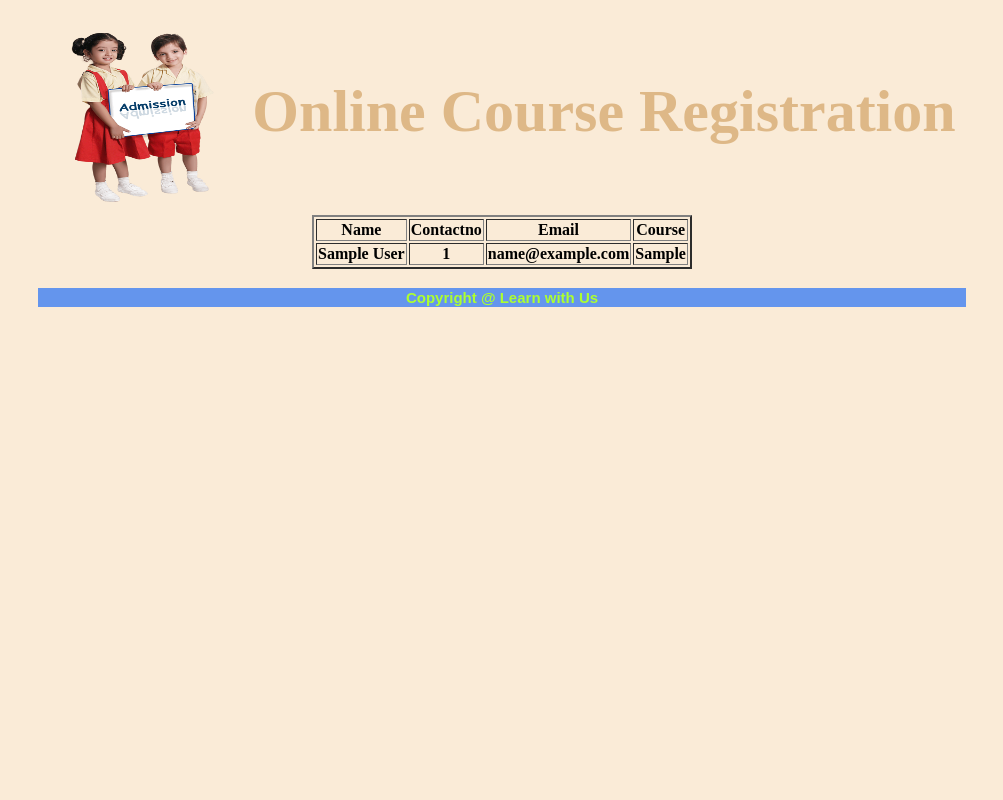
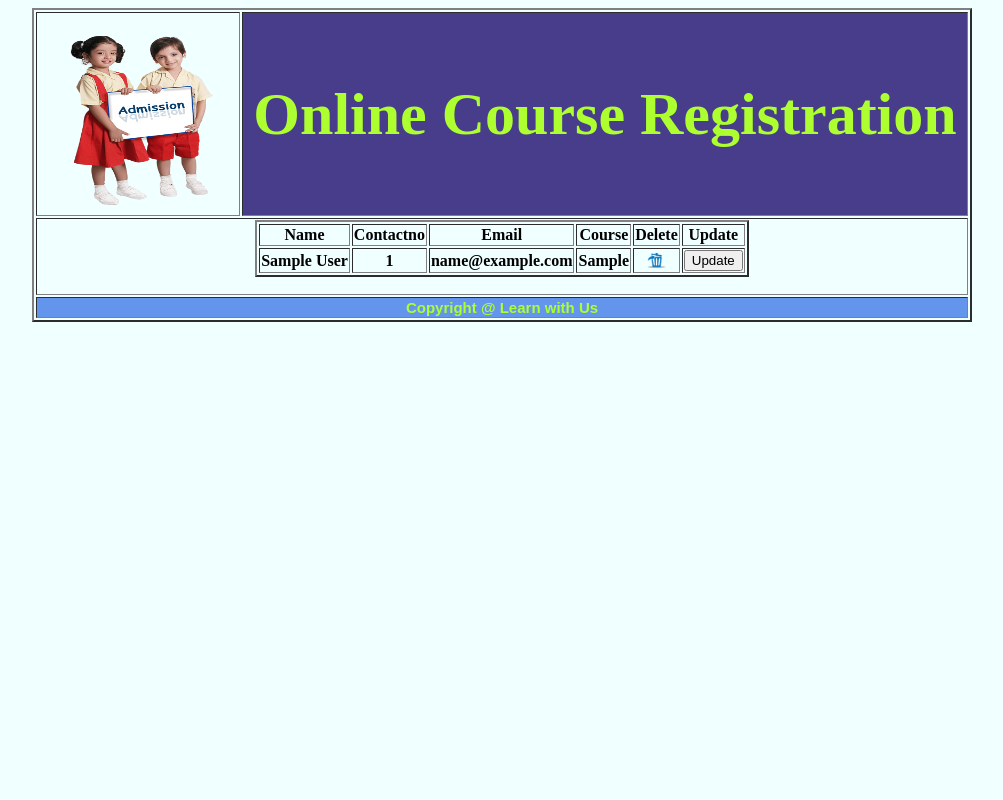
Before and after one commit to anishabhattacharya/OCR, a Django app: page /enrolled_course/ in a window 1280 px wide. Shown: the whole page, without its empty margins (138-1141 px from the left). Run offline with Django 3.2, Linux system fonts and the light colour scheme; tables that the repository leaves empty hold one stand-in row (values such as "Sample post"); lists and menus that the app fills with data are empty.

Commit message:
Modification
Designing modifications

```diff
--- a/OCR/urls.py
+++ b/OCR/urls.py
@@ -36,5 +36,6 @@ urlpatterns = [
     path('enroll_students/',views.enroll_students,name="enroll_students"),
     path('enrolled_course/',views.enrolled_course,name="enrolled_course"),
     path('save_stu/',views.save_stu,name="save_stu"),
+    path('delete/',views.delete,name="delete"),
 
 ]
--- a/app1/views.py
+++ b/app1/views.py
@@ -99,4 +99,10 @@ def save_stu(request):
     email=request.POST.get("a3")
     course=request.POST.get("a4")
     EnrolledStudents(name=name, contactno=contactno, mailid=email, courses=course).save()
+    return redirect('enrolled_course')
+
+def delete(request):
+    sub = request.GET.get("sub")
+    # Query to delete 1 record from DB
+    EnrolledStudents.objects.filter(courses=sub).delete()
     return redirect('enroll_students')
--- a/templates/common.html
+++ b/templates/common.html
@@ -4,20 +4,22 @@
         <title>Knowledge Growth</title>
         <style>
             body{
-                background-color: antiquewhite;
+                background-color: azure;
             }
             #title
             {
                 font-family: "Agency FB";
                 font-size: 60px;
                 padding: 10px;
-                color: burlywood;
+                background-color: darkslateblue;
+                color: greenyellow;
                  text-align: center;
             }
             #icon
             {
                 width: 200px;
                 height: 200px;
+                alignment: left;
 
             }
             #copyright
@@ -31,7 +33,7 @@
         </style>
     </head>
     <body>
-        <table align="center" border="0">
+        <table align="center" border="2">
             <tr>
                 <th>
                     <img id = "icon" src="{% static 'images/admission.png' %}">
--- a/templates/enrolled_course.html
+++ b/templates/enrolled_course.html
@@ -1,13 +1,25 @@
 {% extends 'common.html' %}
 {% block anisha %}
-    <form action="{% url 'save_stu' %}" method="post">
+    {% load static %}
+    <form action="{% url 'enrolled_course' %}" method="post">
     {% csrf_token %}
+        <style>
+            #stu_info{      font-size: 20px;
+                            font-family: Algerian;
+                            background-color: greenyellow;
+                            color: darkslateblue;
+                            padding: 2px;
+
+            }
+        </style>
     <table align="center" border="2">
     <tr>
         <th class="stu_info">Name</th>
         <th class="stu_info">Contactno</th>
         <th class="stu_info">Email</th>
         <th class="stu_info">Course</th>
+        <th class="stu_info">Delete</th>
+        <th class="stu_info">Update</th>
     </tr>
 
      {% for x in data %}
@@ -16,6 +28,17 @@
              <th class="stu_info">{{ x.contactno }}</th>
              <th class="stu_info">{{ x.mailid }}</th>
              <th class="stu_inf">{{ x.courses }}</th>
+             <th><a href="{% url 'delete' %}?sub={{ x.courses }}">
+                 <img src="{% static 'images/delete.png' %}" style="height: 15px">
+                 </a>
+             </th>
+             <th>
+                 <form action="{% url 'update' %}">
+                 <input type="hidden" name="t1" value="{{ x.courses }}">
+                 <button type="submit">Update</button>
+                 </form>
+             </th>
+
 
     </tr>
     {% endfor %}
```
Also changed, not shown: templates/cancel_enrolled_course.html (added, +26 -0 lines), templates/enroll_students.html (+9 -1 lines), templates/welcome_student.html (+10 -2 lines), app1/static/images/delete.png (added), templates/update.html (added).
